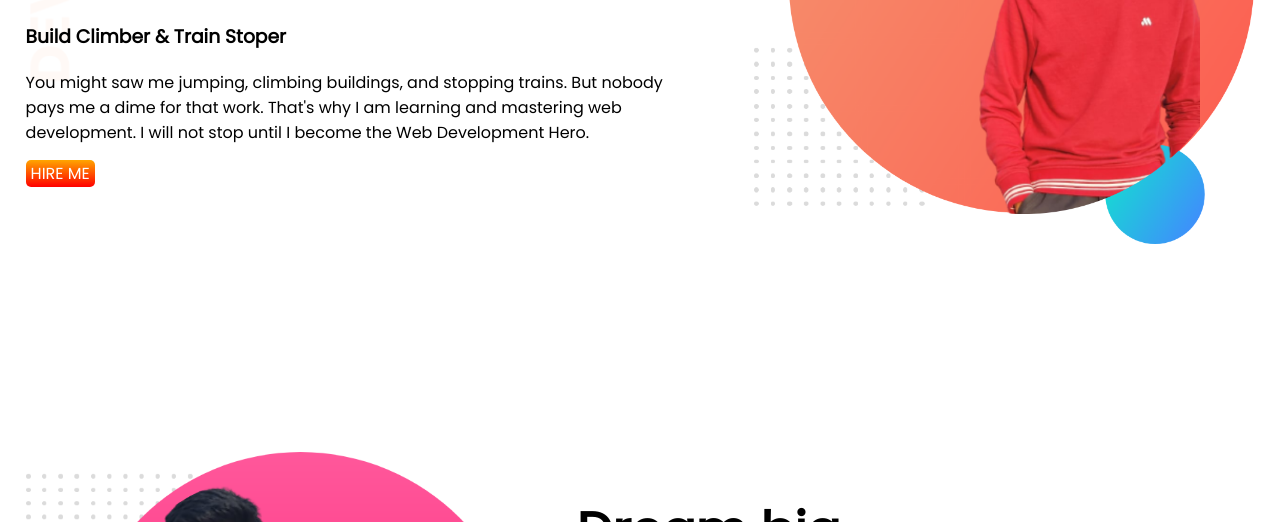
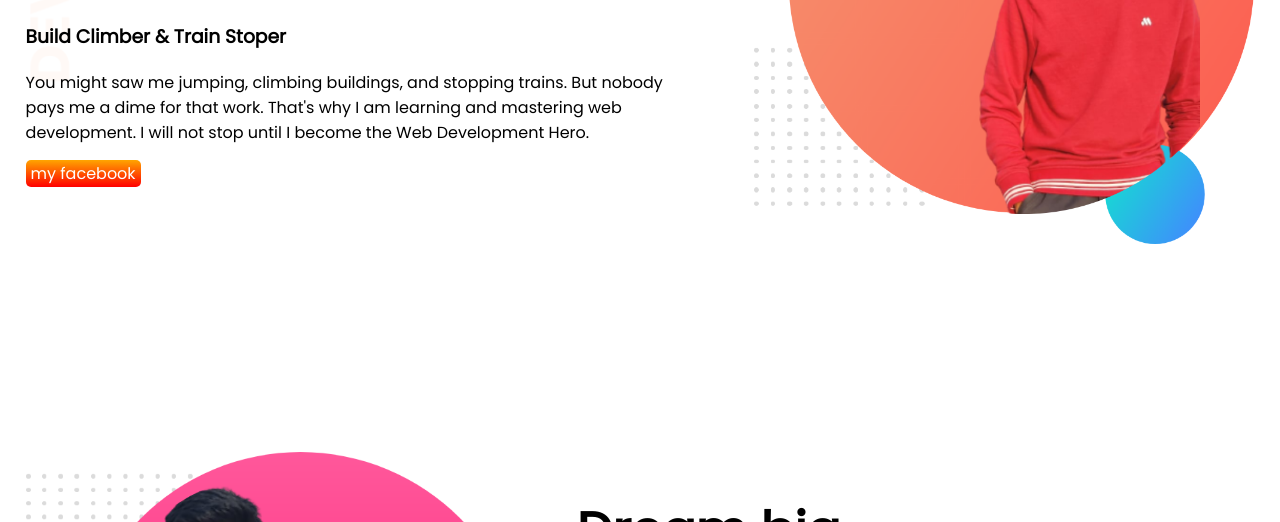
Before and after one commit to sharifulislam14/devoloper-portfolio, a plain HTML site: page index.html in a window 1280 px wide. Shown: the part 278-800 px from the top of the page. Drawn offline with Linux system fonts and the light colour scheme.

Commit message:
p change

```diff
--- a/index.html
+++ b/index.html
@@ -17,7 +17,7 @@
         <h1><span class="orange-color">Shariful Islam</span> World!</h1>
         <h3>Build Climber & Train Stoper</h3>
         <p>You might saw me jumping, climbing buildings, and stopping trains. But nobody pays me a dime for that work. That's why I am learning and mastering web development. I will not stop until I become the Web Development Hero.</p>
-        <a class="link" target="_blank" href="https://www.facebook.com/profile.php?id=100051962413041">HIRE ME</a>
+        <a class="link" target="_blank" href="https://www.facebook.com/profile.php?id=100051962413041">my facebook</a>
         </div>
 
        <div class="a2">
```
